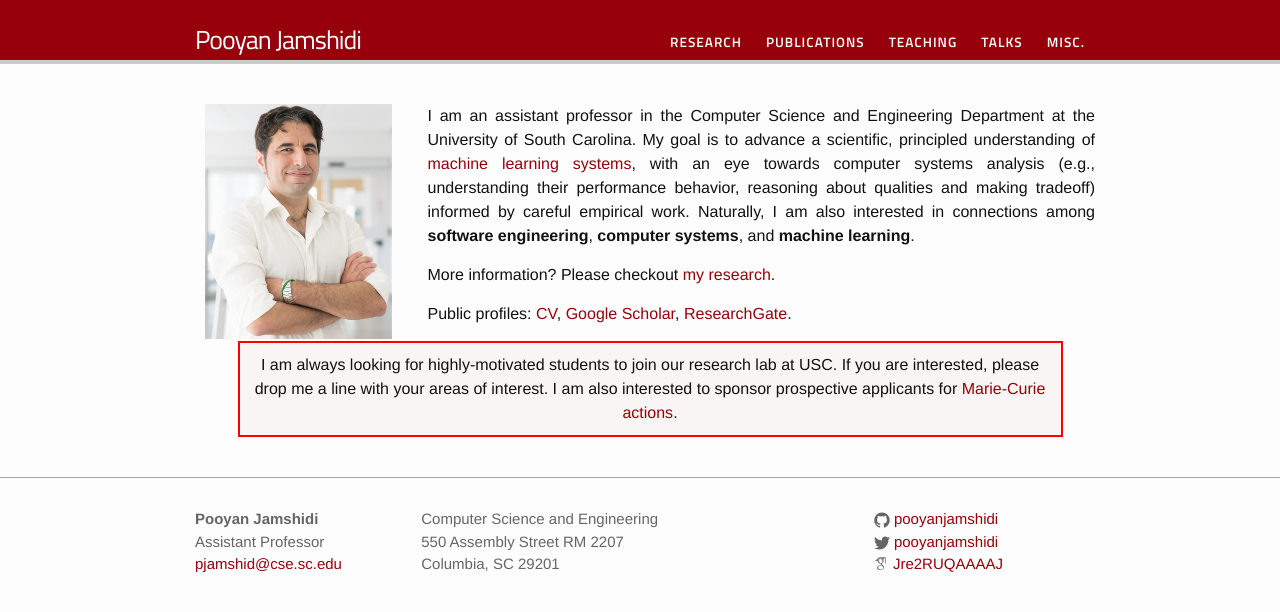
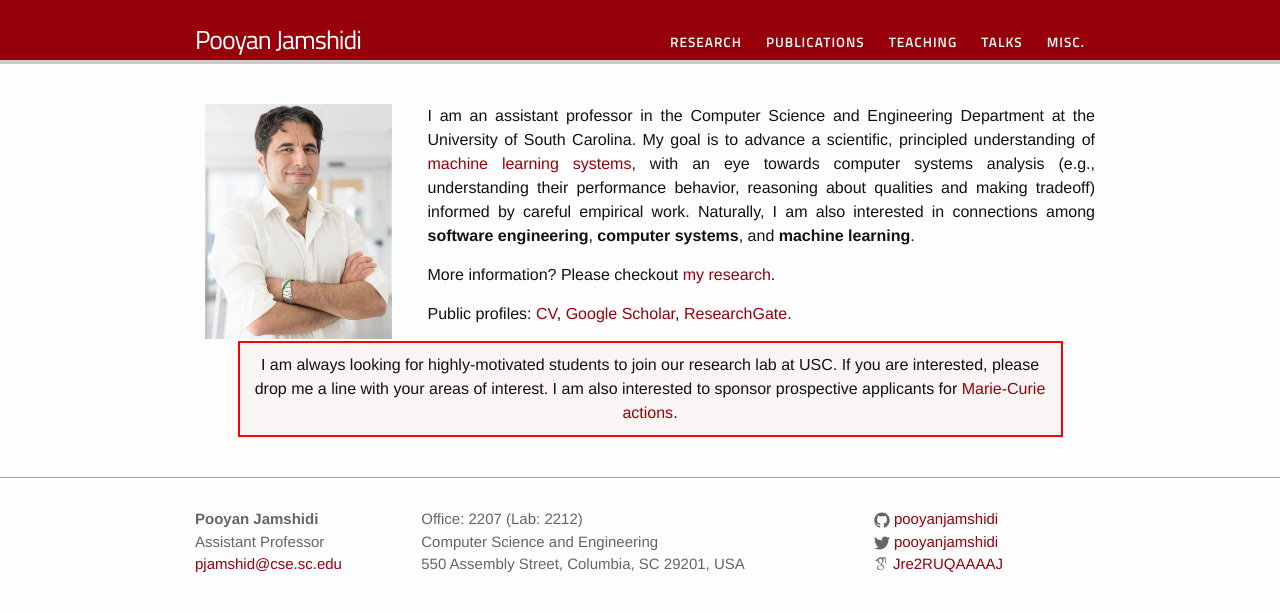
Before and after one commit to pooyanjamshidi/pooyanjamshidi.github.io, a Jekyll site: the page built from index.html, in a window 1280 px wide. Shown: the top 612 px of the page. Built offline with Jekyll 4.4.1, drawn with Linux system fonts in a browser that asks for light colours; some web fonts are replaced.

Commit message:
restructure address

```diff
--- a/_includes/footer.html
+++ b/_includes/footer.html
@@ -15,9 +15,9 @@
 
       <div class="footer-col  footer-col-2">
          <p class="text">
+    Office: 2207 (Lab: 2212)<br />
     Computer Science and Engineering<br />
-    550 Assembly Street RM 2207<br />
-    Columbia, SC 29201</p> <!-- {{ site.description }} -->
+    550 Assembly Street, Columbia, SC 29201, USA</p> <!-- {{ site.description }} -->
       </div>
 
       <div class="footer-col  footer-col-3">
```
